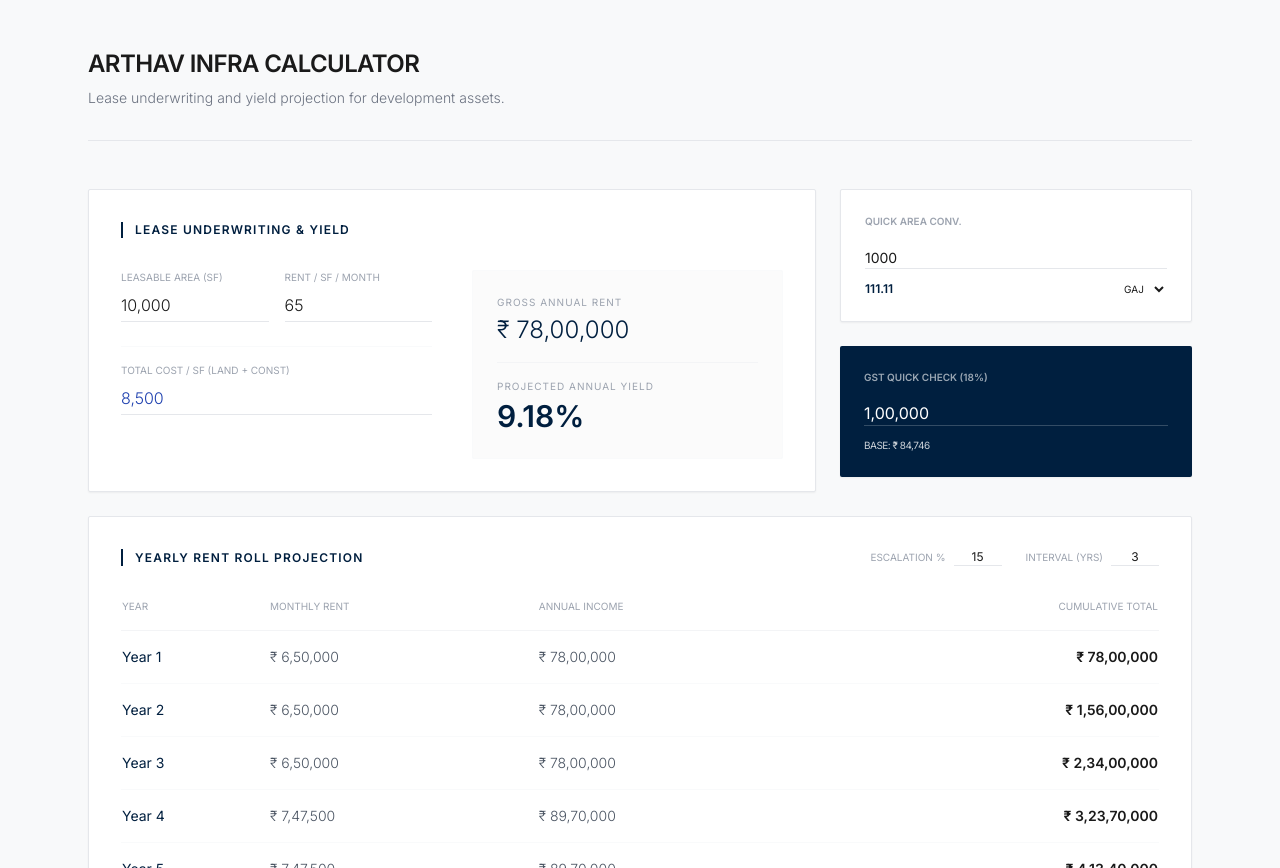
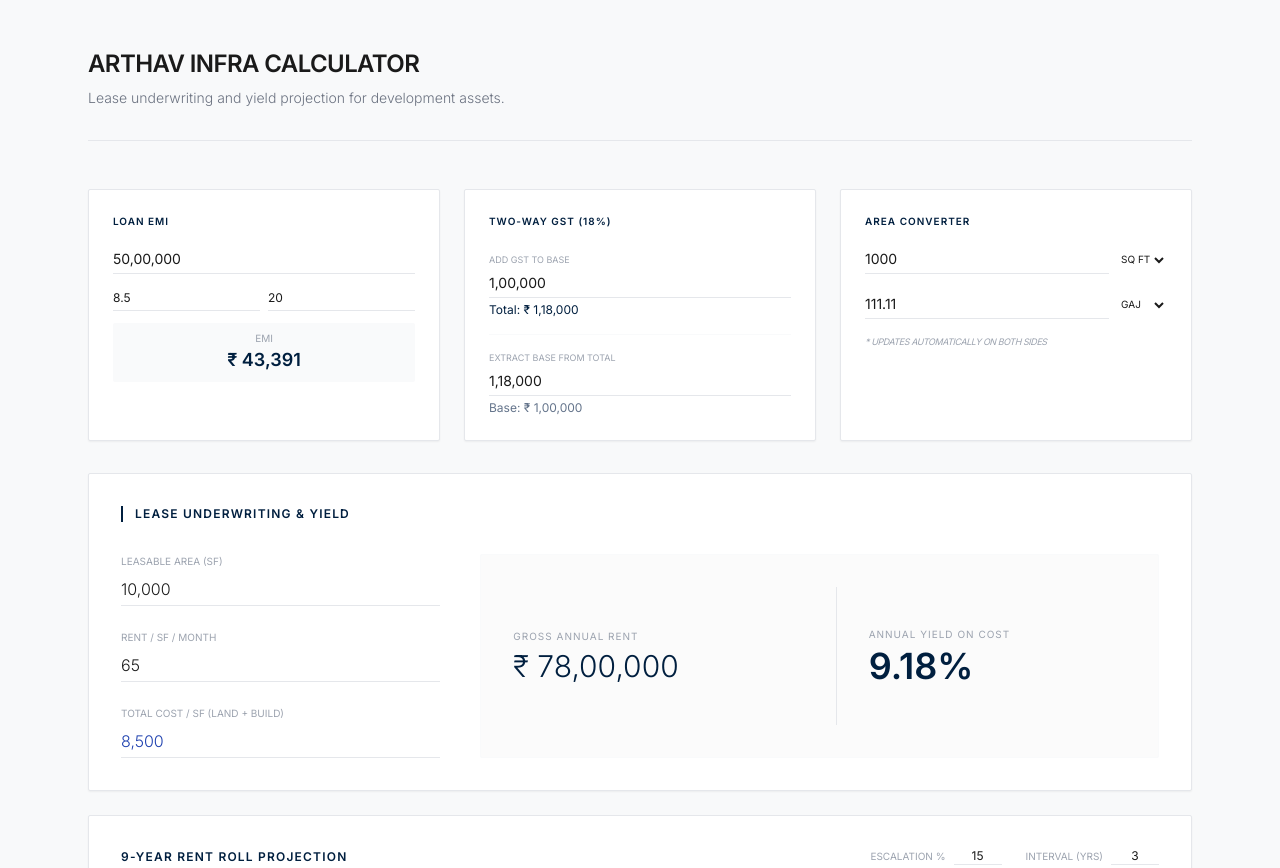
Before and after one commit to ayushagl037/Arthav-Infra-Calculator, a plain HTML site: page index.html in a window 1280 px wide. Shown: the top 868 px of the page. Drawn offline with nearby package versions, Linux system fonts and the light colour scheme.

Commit message:
Add files via upload

```diff
--- a/index.html
+++ b/index.html
@@ -21,72 +21,103 @@
                 <p class="text-gray-500 mt-2 font-light text-sm">Lease underwriting and yield projection for development assets.</p>
             </div>
             <div id="copy-toast" class="hidden text-[#001F3F] text-xs font-semibold uppercase tracking-widest bg-blue-50 px-4 py-2 rounded-full border border-blue-100">
-                Data Compiled & Copied
+                Summary Copied
             </div>
         </header>
 
+        <div class="grid grid-cols-1 md:grid-cols-3 gap-6 mb-8">
+
+            <div class="bg-white border border-gray-200 p-6 rounded-sm shadow-sm">
+                <h2 class="text-[10px] font-semibold uppercase tracking-widest text-[#001F3F] mb-4">Loan EMI</h2>
+                <div class="space-y-3">
+                    <input type="text" id="p_amount" value="50,00,000" oninput="formatCurrency(this); calculateEMI();" class="w-full border-b outline-none text-sm font-medium py-1" placeholder="Principal">
+                    <div class="grid grid-cols-2 gap-2">
+                        <input type="number" id="p_rate" value="8.5" step="0.1" oninput="calculateEMI()" class="border-b outline-none text-xs py-1" placeholder="Rate %">
+                        <input type="number" id="p_years" value="20" oninput="calculateEMI()" class="border-b outline-none text-xs py-1" placeholder="Years">
+                    </div>
+                    <div class="pt-2 text-center bg-gray-50 rounded-sm py-2">
+                        <span class="text-[10px] text-gray-400 block uppercase">EMI</span>
+                        <span class="text-lg font-semibold text-[#001F3F]">₹ <span id="emi_result">0</span></span>
+                    </div>
+                </div>
+            </div>
+
+            <div class="bg-white border border-gray-200 p-6 rounded-sm shadow-sm">
+                <h2 class="text-[10px] font-semibold uppercase tracking-widest text-[#001F3F] mb-4">Two-Way GST (18%)</h2>
+                <div class="space-y-4">
+                    <div>
+                        <label class="text-[9px] uppercase text-gray-400">Add GST to Base</label>
+                        <input type="text" id="gst_base_in" value="1,00,000" oninput="formatCurrency(this); solveGST('forward');" class="w-full border-b outline-none text-sm py-1">
+                        <div class="text-xs mt-1 font-medium text-[#001F3F]">Total: ₹ <span id="gst_total_out">1,18,000</span></div>
+                    </div>
+                    <div class="pt-2 border-t border-gray-50">
+                        <label class="text-[9px] uppercase text-gray-400">Extract Base from Total</label>
+                        <input type="text" id="gst_total_in" value="1,18,000" oninput="formatCurrency(this); solveGST('backward');" class="w-full border-b outline-none text-sm py-1">
+                        <div class="text-xs mt-1 font-medium text-slate-500">Base: ₹ <span id="gst_base_out">1,00,000</span></div>
+                    </div>
+                </div>
+            </div>
+
+            <div class="bg-white border border-gray-200 p-6 rounded-sm shadow-sm">
+                <h2 class="text-[10px] font-semibold uppercase tracking-widest text-[#001F3F] mb-4">Area Converter</h2>
+                <div class="space-y-4">
+                    <div class="flex items-center space-x-2">
+                        <input type="number" id="area_primary" value="1000" oninput="syncArea('primary')" class="w-full border-b outline-none text-sm py-1 font-medium">
+                        <select id="unit_primary" onchange="syncArea('primary')" class="text-[10px] uppercase outline-none bg-transparent">
+                            <option value="sqft" selected>Sq Ft</option>
+                            <option value="gaj">Gaj</option>
+                            <option value="sqmtr">SqM</option>
+                        </select>
+                    </div>
+                    <div class="flex items-center space-x-2">
+                        <input type="number" id="area_secondary" value="111.11" oninput="syncArea('secondary')" class="w-full border-b outline-none text-sm py-1 font-medium">
+                        <select id="unit_secondary" onchange="syncArea('secondary')" class="text-[10px] uppercase outline-none bg-transparent">
+                            <option value="sqft">Sq Ft</option>
+                            <option value="gaj" selected>Gaj</option>
+                            <option value="sqmtr">SqM</option>
+                        </select>
+                    </div>
+                    <p class="text-[9px] text-gray-400 uppercase tracking-tighter italic">* Updates automatically on both sides</p>
+                </div>
+            </div>
+        </div>
+
         <div class="grid grid-cols-1 md:grid-cols-12 gap-6">
 
-            <div class="md:col-span-8 bg-white border border-gray-200 p-8 rounded-sm shadow-sm">
+            <div class="md:col-span-12 bg-white border border-gray-200 p-8 rounded-sm shadow-sm">
                 <h2 class="text-xs font-semibold uppercase tracking-widest text-[#001F3F] mb-8 border-l-2 border-[#001F3F] pl-3">Lease Underwriting & Yield</h2>
-
-                <div class="grid grid-cols-1 md:grid-cols-2 gap-10">
+                <div class="grid grid-cols-1 md:grid-cols-3 gap-10">
                     <div class="space-y-6">
-                        <div class="grid grid-cols-2 gap-4">
-                            <div>
-                                <label class="block text-[10px] uppercase text-gray-400 mb-1">Leasable Area (SF)</label>
-                                <input type="text" id="lease_area" value="10,000" oninput="formatCurrency(this); runLeaseCalculations();"
-                                    class="w-full border-b border-gray-200 focus:border-[#001F3F] outline-none py-1 text-md font-light">
-                            </div>
-                            <div>
-                                <label class="block text-[10px] uppercase text-gray-400 mb-1">Rent / SF / Month</label>
-                                <input type="number" id="rent_psf" value="65" oninput="runLeaseCalculations();"
-                                    class="w-full border-b border-gray-200 focus:border-[#001F3F] outline-none py-1 text-md font-light">
-                            </div>
+                        <div>
+                            <label class="block text-[10px] uppercase text-gray-400 mb-1">Leasable Area (SF)</label>
+                            <input type="text" id="lease_area" value="10,000" oninput="formatCurrency(this); runLeaseCalculations();" class="w-full border-b outline-none py-1 text-md font-light">
                         </div>
-                        <div class="pt-4 border-t border-gray-50">
-                            <label class="block text-[10px] uppercase text-gray-400 mb-1">Total Cost / SF (Land + Const)</label>
-                            <input type="text" id="cost_psf" value="8,500" oninput="formatCurrency(this); runLeaseCalculations();"
-                                class="w-full border-b border-gray-200 focus:border-[#001F3F] outline-none py-1 text-md font-light text-blue-800">
+                        <div>
+                            <label class="block text-[10px] uppercase text-gray-400 mb-1">Rent / SF / Month</label>
+                            <input type="number" id="rent_psf" value="65" oninput="runLeaseCalculations();" class="w-full border-b outline-none py-1 text-md font-light">
+                        </div>
+                        <div>
+                            <label class="block text-[10px] uppercase text-gray-400 mb-1">Total Cost / SF (Land + Build)</label>
+                            <input type="text" id="cost_psf" value="8,500" oninput="formatCurrency(this); runLeaseCalculations();" class="w-full border-b outline-none py-1 text-md font-light text-blue-800">
                         </div>
                     </div>
 
-                    <div class="bg-[#FBFBFB] p-6 rounded-sm border border-gray-50 flex flex-col justify-between">
-                        <div>
+                    <div class="md:col-span-2 bg-[#FBFBFB] p-8 rounded-sm border border-gray-50 grid grid-cols-1 md:grid-cols-2 gap-8">
+                        <div class="flex flex-col justify-center">
                             <span class="block text-[10px] uppercase tracking-widest text-gray-400 mb-1">Gross Annual Rent</span>
-                            <div class="text-2xl font-light text-[#001F3F]">₹ <span id="annual_rent_res">0</span></div>
+                            <div class="text-3xl font-light text-[#001F3F]">₹ <span id="annual_rent_res">0</span></div>
                         </div>
-                        <div class="mt-4 pt-4 border-t border-gray-100">
-                            <span class="block text-[10px] uppercase tracking-widest text-gray-400 mb-1">Projected Annual Yield</span>
-                            <div class="text-3xl font-semibold text-[#001F3F]"><span id="yield_res">0</span>%</div>
+                        <div class="flex flex-col justify-center border-l border-gray-200 pl-8">
+                            <span class="block text-[10px] uppercase tracking-widest text-gray-400 mb-1">Annual Yield on Cost</span>
+                            <div class="text-4xl font-semibold text-[#001F3F]"><span id="yield_res">0</span>%</div>
                         </div>
                     </div>
                 </div>
             </div>
 
-            <div class="md:col-span-4 space-y-6">
-                <div class="bg-white border border-gray-200 p-6 rounded-sm shadow-sm">
-                    <h2 class="text-[10px] font-semibold uppercase text-gray-400 mb-4">Quick Area Conv.</h2>
-                    <input type="number" id="area_val" value="1000" oninput="convertArea()" class="w-full border-b mb-3 outline-none text-sm">
-                    <div class="flex justify-between items-center text-xs">
-                        <span id="area_result" class="font-bold text-[#001F3F]">0.00</span>
-                        <select id="area_to" onchange="convertArea()" class="bg-transparent outline-none uppercase text-[10px]">
-                            <option value="gaj">Gaj</option>
-                            <option value="sqmtr">SqM</option>
-                            <option value="acre">Acre</option>
-                        </select>
-                    </div>
-                </div>
-                <div class="bg-[#001F3F] text-white p-6 rounded-sm shadow-sm">
-                    <h2 class="text-[10px] font-semibold uppercase opacity-60 mb-4">GST Quick Check (18%)</h2>
-                    <input type="text" id="gst_amount" value="1,00,000" oninput="formatCurrency(this); calculateGST();" class="bg-transparent border-b border-white/20 w-full outline-none mb-3 text-white">
-                    <div class="text-[10px] opacity-80 uppercase tracking-tighter">Base: ₹ <span id="gst_minus">0</span></div>
-                </div>
-            </div>
-
             <div class="md:col-span-12 bg-white border border-gray-200 p-8 rounded-sm shadow-sm">
-                <div class="flex justify-between items-center mb-8 border-l-2 border-[#001F3F] pl-3">
-                    <h2 class="text-xs font-semibold uppercase tracking-widest text-[#001F3F]">Yearly Rent Roll Projection</h2>
+                <div class="flex justify-between items-center mb-8">
+                    <h2 class="text-xs font-semibold uppercase tracking-widest text-[#001F3F]">9-Year Rent Roll Projection</h2>
                     <div class="flex space-x-6">
                         <div class="flex items-center space-x-2">
                             <span class="text-[10px] uppercase text-gray-400">Escalation %</span>
@@ -98,33 +129,27 @@
                         </div>
                     </div>
                 </div>
-
                 <div class="overflow-x-auto">
                     <table class="w-full text-left">
                         <thead>
                             <tr class="text-[10px] uppercase text-gray-400 border-b border-gray-100">
-                                <th class="pb-4 font-medium">Year</th>
-                                <th class="pb-4 font-medium">Monthly Rent</th>
-                                <th class="pb-4 font-medium">Annual Income</th>
-                                <th class="pb-4 font-medium text-right">Cumulative Total</th>
+                                <th class="pb-4">Year</th>
+                                <th class="pb-4">Monthly Rent</th>
+                                <th class="pb-4">Annual Income</th>
+                                <th class="pb-4 text-right">Cumulative</th>
                             </tr>
                         </thead>
-                        <tbody id="rent_roll_body" class="text-sm font-light">
-                            </tbody>
+                        <tbody id="rent_roll_body" class="text-sm font-light"></tbody>
                     </table>
                 </div>
             </div>
 
             <div class="md:col-span-12 flex justify-end">
-                <button onclick="copySummary()" class="bg-[#001F3F] text-white px-10 py-4 rounded-sm text-[10px] font-semibold uppercase tracking-[0.2em] hover:bg-black transition-all">
-                    Compile Full Underwriting Report
+                <button onclick="copySummary()" class="bg-[#001F3F] text-white px-10 py-4 rounded-sm text-[10px] font-semibold uppercase tracking-widest hover:bg-black transition-all">
+                    Copy Strategy Summary
                 </button>
             </div>
         </div>
-
-        <footer class="mt-12 text-center text-[10px] uppercase tracking-[0.2em] text-gray-300">
-            Proprietary Underwriting Tool — Ashwin Kumar Agarwal
-        </footer>
     </div>
 
     <script>
@@ -132,6 +157,43 @@
             let value = input.value.replace(/\D/g, "");
             if (value !== "") input.value = Number(value).toLocaleString('en-IN');
             else input.value = "";
+        }
+
+        function calculateEMI() {
+            const P = parseFloat(document.getElementById('p_amount').value.replace(/,/g, "")) || 0;
+            const r = parseFloat(document.getElementById('p_rate').value) / 12 / 100;
+            const n = parseFloat(document.getElementById('p_years').value) * 12;
+            if (P && r && n) {
+                const emi = (P * r * Math.pow(1 + r, n)) / (Math.pow(1 + r, n) - 1);
+                document.getElementById('emi_result').innerText = Math.round(emi).toLocaleString('en-IN');
+            }
+        }
+
+        function solveGST(mode) {
+            const rate = 0.18;
+            if (mode === 'forward') {
+                const base = parseFloat(document.getElementById('gst_base_in').value.replace(/,/g, "")) || 0;
+                document.getElementById('gst_total_out').innerText = Math.round(base * (1 + rate)).toLocaleString('en-IN');
+            } else {
+                const total = parseFloat(document.getElementById('gst_total_in').value.replace(/,/g, "")) || 0;
+                document.getElementById('gst_base_out').innerText = Math.round(total / (1 + rate)).toLocaleString('en-IN');
+            }
+        }
+
+        function syncArea(source) {
+            const factors = { sqft: 1, gaj: 9, sqmtr: 10.7639 };
+            const unitPrimary = document.getElementById('unit_primary').value;
+            const unitSecondary = document.getElementById('unit_secondary').value;
+
+            if (source === 'primary') {
+                const val = parseFloat(document.getElementById('area_primary').value) || 0;
+                const inSqft = val * factors[unitPrimary];
+                document.getElementById('area_secondary').value = (inSqft / factors[unitSecondary]).toFixed(2);
+            } else {
+                const val = parseFloat(document.getElementById('area_secondary').value) || 0;
+                const inSqft = val * factors[unitSecondary];
+                document.getElementById('area_primary').value = (inSqft / factors[unitPrimary]).toFixed(2);
+            }
         }
 
         function runLeaseCalculations() {
@@ -149,44 +211,26 @@
             document.getElementById('annual_rent_res').innerText = Math.round(annualBase).toLocaleString('en-IN');
             document.getElementById('yield_res').innerText = yield.toFixed(2);
 
-            // Rent Roll Projection
             let tableHTML = '';
             let cumulative = 0;
             let currentMonthly = monthlyBase;
 
             for (let year = 1; year <= 9; year++) {
-                if (year > 1 && (year - 1) % interval === 0) {
-                    currentMonthly = currentMonthly * (1 + escRate);
-                }
+                if (year > 1 && (year - 1) % interval === 0) currentMonthly *= (1 + escRate);
                 const yearAnnual = currentMonthly * 12;
                 cumulative += yearAnnual;
-
                 tableHTML += `<tr class="border-b border-gray-50 data-row">
                     <td class="py-4 font-medium text-[#001F3F]">Year ${year}</td>
-                    <td class="py-4 text-gray-600">₹ ${Math.round(currentMonthly).toLocaleString('en-IN')}</td>
-                    <td class="py-4 text-gray-600">₹ ${Math.round(yearAnnual).toLocaleString('en-IN')}</td>
+                    <td class="py-4">₹ ${Math.round(currentMonthly).toLocaleString('en-IN')}</td>
+                    <td class="py-4">₹ ${Math.round(yearAnnual).toLocaleString('en-IN')}</td>
                     <td class="py-4 text-right font-semibold">₹ ${Math.round(cumulative).toLocaleString('en-IN')}</td>
                 </tr>`;
             }
             document.getElementById('rent_roll_body').innerHTML = tableHTML;
         }
 
-        function calculateGST() {
-            const amount = parseFloat(document.getElementById('gst_amount').value.replace(/,/g, "")) || 0;
-            document.getElementById('gst_minus').innerText = Math.round(amount / 1.18).toLocaleString('en-IN');
-        }
-
-        function convertArea() {
-            const val = parseFloat(document.getElementById('area_val').value) || 0;
-            const to = document.getElementById('area_to').value;
-            const factors = { gaj: 9, sqmtr: 10.7639, acre: 43560 };
-            document.getElementById('area_result').innerText = (val / factors[to]).toLocaleString(undefined, {maximumFractionDigits: 2});
-        }
-
         function copySummary() {
-            const yield = document.getElementById('yield_res').innerText;
-            const ann = document.getElementById('annual_rent_res').innerText;
-            const summary = `UNDERWRITING SUMMARY\nGross Annual Rent: ₹${ann}\nTarget Yield: ${yield}%\nProjection: 9-Year Rent Roll generated successfully.`;
+            const summary = `ARTHAV INFRA ANALYSIS\nAnnual Rent: ₹${document.getElementById('annual_rent_res').innerText}\nYield: ${document.getElementById('yield_res').innerText}%`;
             navigator.clipboard.writeText(summary).then(() => {
                 const toast = document.getElementById('copy-toast');
                 toast.classList.remove('hidden');
@@ -194,7 +238,7 @@
             });
         }
 
-        window.onload = () => { runLeaseCalculations(); calculateGST(); convertArea(); };
+        window.onload = () => { calculateEMI(); solveGST('forward'); syncArea('primary'); runLeaseCalculations(); };
     </script>
 </body>
 </html>
```
